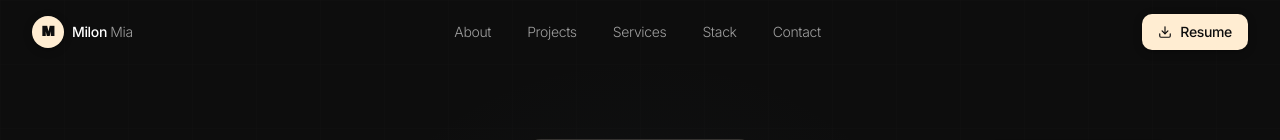
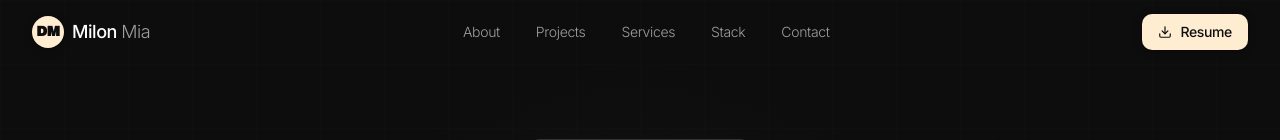
Before and after one commit to devmilon923/Portfolio-2.1, a Next.js app: page / in a window 1280 px wide. Shown: the top 140 px of the page. Built offline with nearby package versions, Linux system fonts and the light colour scheme.

Commit message:
enahance the logo

```diff
--- a/components/Navbar.tsx
+++ b/components/Navbar.tsx
@@ -56,10 +56,10 @@ export default function Navbar() {
             >
               <div className="w-8 h-8 rounded-lg bg-cream flex items-center justify-center shadow-clay-sm">
                 <span className="font-display text-void text-sm font-black leading-none">
-                  M
+                  DM
                 </span>
               </div>
-              <span className="text-white font-medium text-sm tracking-tight hidden sm:block">
+              <span className="text-white font-medium text-lg tracking-tight hidden sm:block">
                 {PERSONAL.name.split(" ")[0]}{" "}
                 <span className="text-ash font-light">
                   {PERSONAL.name.split(" ")[1]}
```
